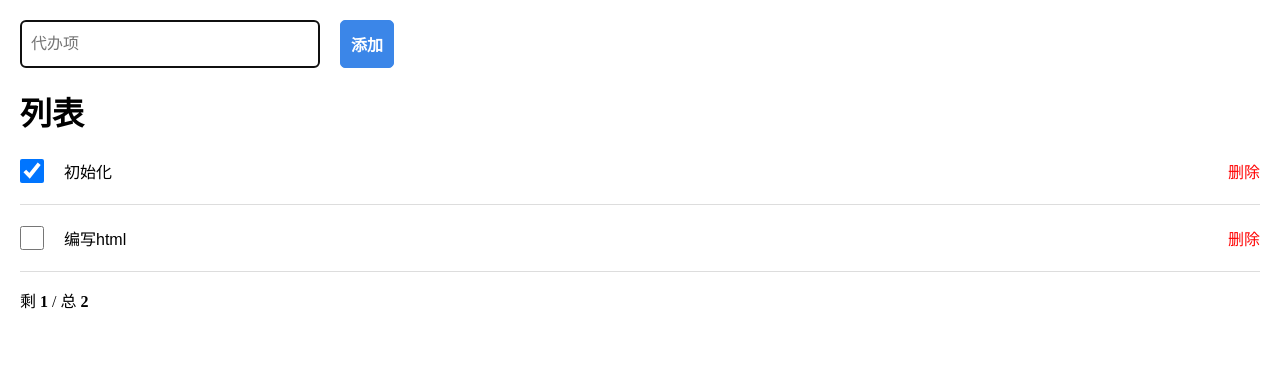
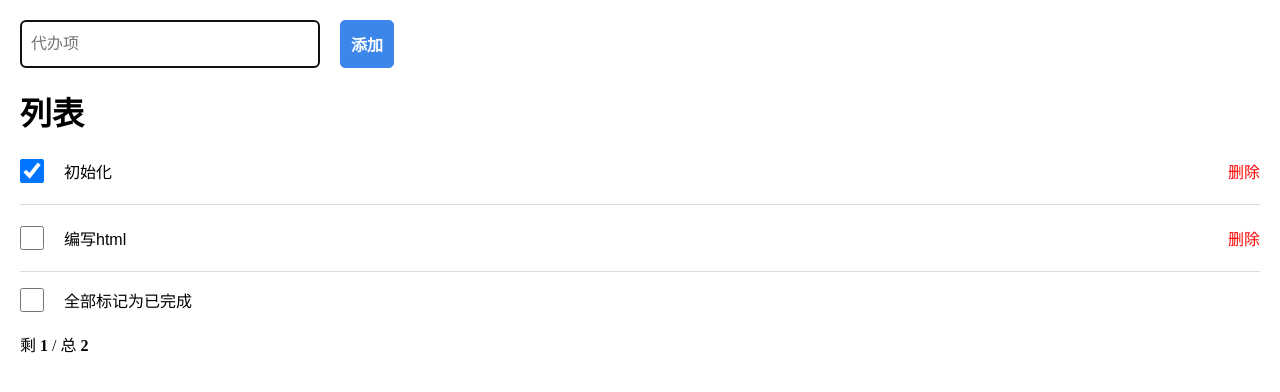
Before and after one commit to donaf/fe-process, a Vue app: page / in a window 1280 px wide. Shown: the top 392 px of the page. Built offline with nearby package versions, Linux system fonts and the light colour scheme.

Commit message:
feat: 增加全选功能

```diff
--- a/src/views/Home.vue
+++ b/src/views/Home.vue
@@ -9,6 +9,7 @@ interface Todo {
 
 let text = "";
 
+const allChecked = ref(false); // 全选
 const list: Todo[] = reactive([
   {
     status: true,
@@ -80,6 +81,13 @@ const onBlurEdit = (item: Todo, index: number, e: any) => {
   }
   item.editable = false;
 };
+
+const toggleChecked = () => {
+  allChecked.value = !allChecked.value;
+  list.forEach(item => {
+    item.status = allChecked.value
+  })
+};
 </script>
 
 <template>
@@ -125,6 +133,15 @@ const onBlurEdit = (item: Todo, index: number, e: any) => {
       </ul>
     </div>
     <div class="footer" v-if="list && list.length > 0">
+      <div class="allChecked-container">
+        <input
+          type="checkbox"
+          :checked="allChecked"
+          class="checkbox"
+          @change="toggleChecked"
+        />
+        <label class="allChecked-label">全部标记为已完成</label>
+      </div>
       <div>
         剩 <b>{{ leftNum }}</b> / 总 <b> {{ list.length }} </b>
       </div>
@@ -212,4 +229,13 @@ li {
 .btn-confirm {
   margin-left: 10px;
 }
+.allChecked-container {
+  display: flex;
+  align-items: center;
+  margin-bottom: 20px;
+}
+
+.allChecked-label {
+  margin-left: 10px;
+}
 </style>
```
